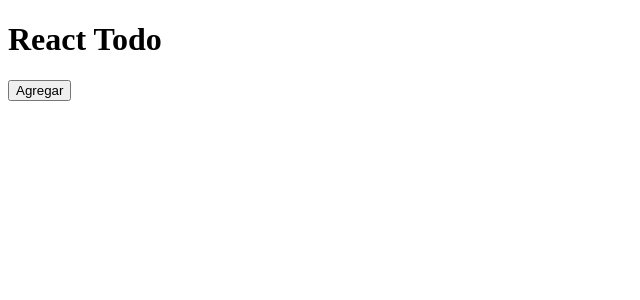
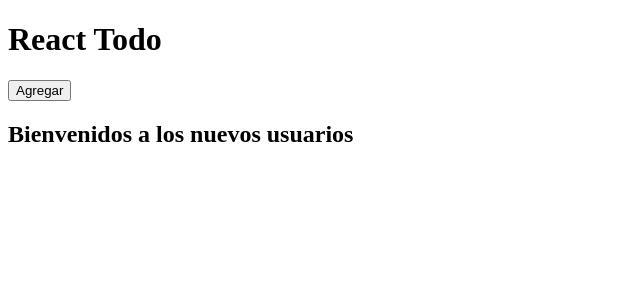
Before and after one commit to Lobonjulian/react-todo, a React (Vite) app: page / in a window 1280 px wide. Shown: the top 300 px of the page, without its empty margins (0-640 px from the left). Built offline with nearby package versions, Linux system fonts and the light colour scheme.

Commit message:
Renderizado condicional

```diff
--- a/src/App.jsx
+++ b/src/App.jsx
@@ -2,13 +2,19 @@
   return <button>Agregar</button>;
 };
 
+const MensajeUsuarios = () => {
+  return <h2>Bienvenidos a los nuevos usuarios</h2>;
+};
+
 const App = () => {
   const title = "React Todo";
+  const user = true;
 
   return (
     <div className="container">
       <h1 className="text-primary">{title}</h1>
       <MyButton />
+      {user ? <MensajeUsuarios /> : "no hay usuarios"}
     </div>
   );
 };
```
